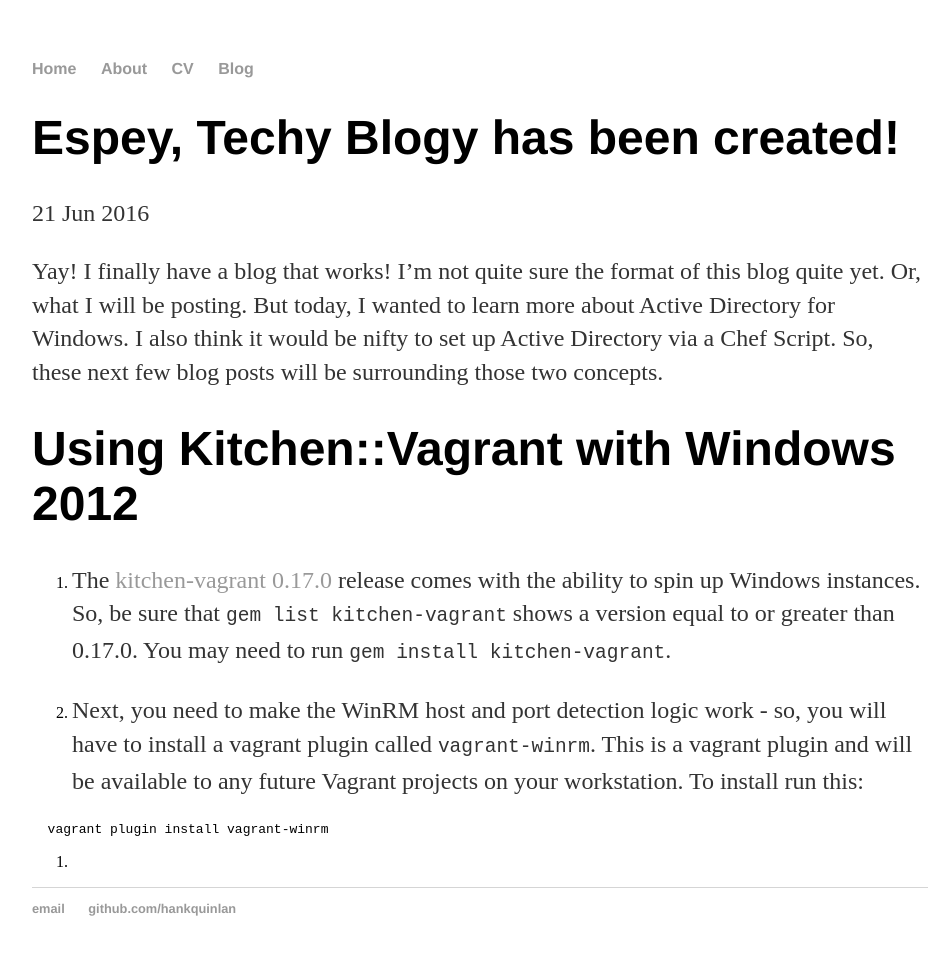
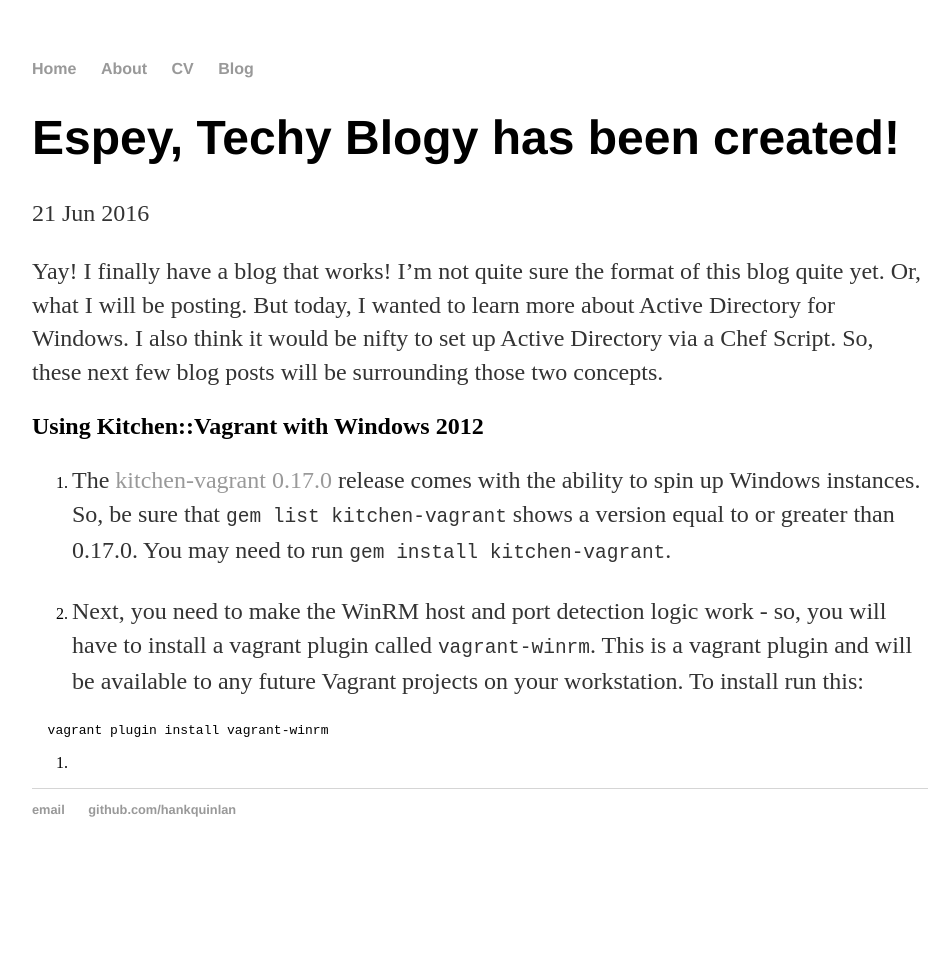
Before and after one commit to espey/espey.github.io, a Jekyll site: the page built from _posts/2016-06-21-first-post.md, in a window 1280 px wide. Shown: the whole page, without its empty margins (160-1111 px from the left). Built offline with Jekyll 4.4.1, drawn with Linux system fonts in a browser that asks for light colours; after the commit the page ends 900 px from its top, so only the background shows below that.

Commit message:
udpated spacing

````diff
--- a/_posts/2016-06-21-first-post.md
+++ b/_posts/2016-06-21-first-post.md
@@ -6,7 +6,7 @@ date: 2016-06-21
 
 Yay! I finally have a blog that works! I'm not quite sure the format of this blog quite yet. Or, what I will be posting. But today, I wanted to learn more about Active Directory for Windows. I also think it would be nifty to set up Active Directory via a Chef Script. So, these next few blog posts will be surrounding those two concepts.
 
-# Using Kitchen::Vagrant with Windows 2012
+## Using Kitchen::Vagrant with Windows 2012
 1. The [kitchen-vagrant 0.17.0](https://github.com/test-kitchen/kitchen-vagrant/releases/tag/v0.17.0) release comes with the ability to spin up Windows instances. So, be sure that `gem list kitchen-vagrant` shows a version equal to or greater than 0.17.0. You may need to run `gem install kitchen-vagrant`.
 
 2. Next, you need to make the WinRM host and port detection logic work - so, you will have to install a vagrant plugin called `vagrant-winrm`. This is a vagrant plugin and will be available to any future Vagrant projects on your workstation. To install run this:
@@ -14,5 +14,4 @@ Yay! I finally have a blog that works! I'm not quite sure the format of this blo
   ```
   vagrant plugin install vagrant-winrm
   ```
-
 3.
````
